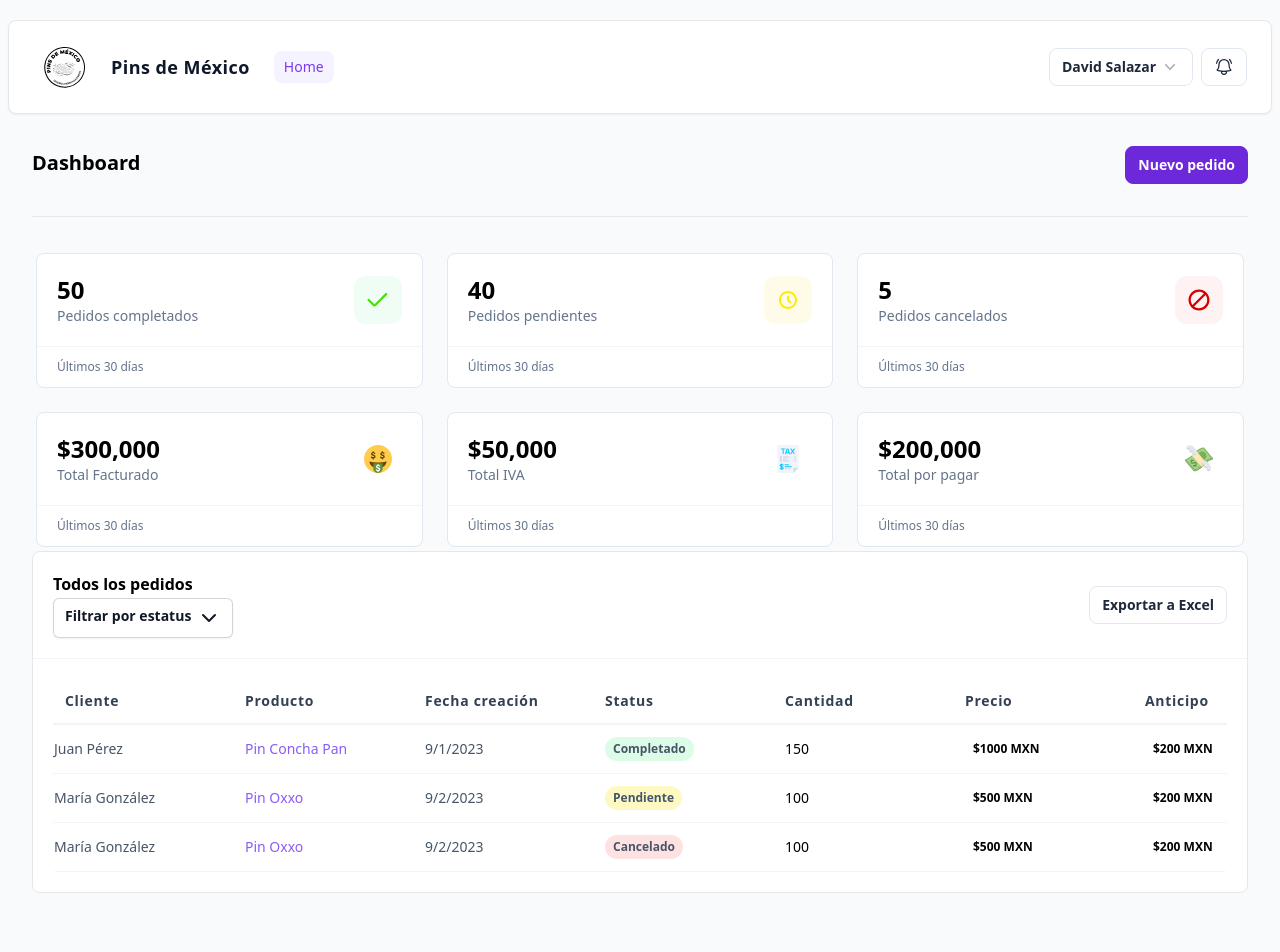
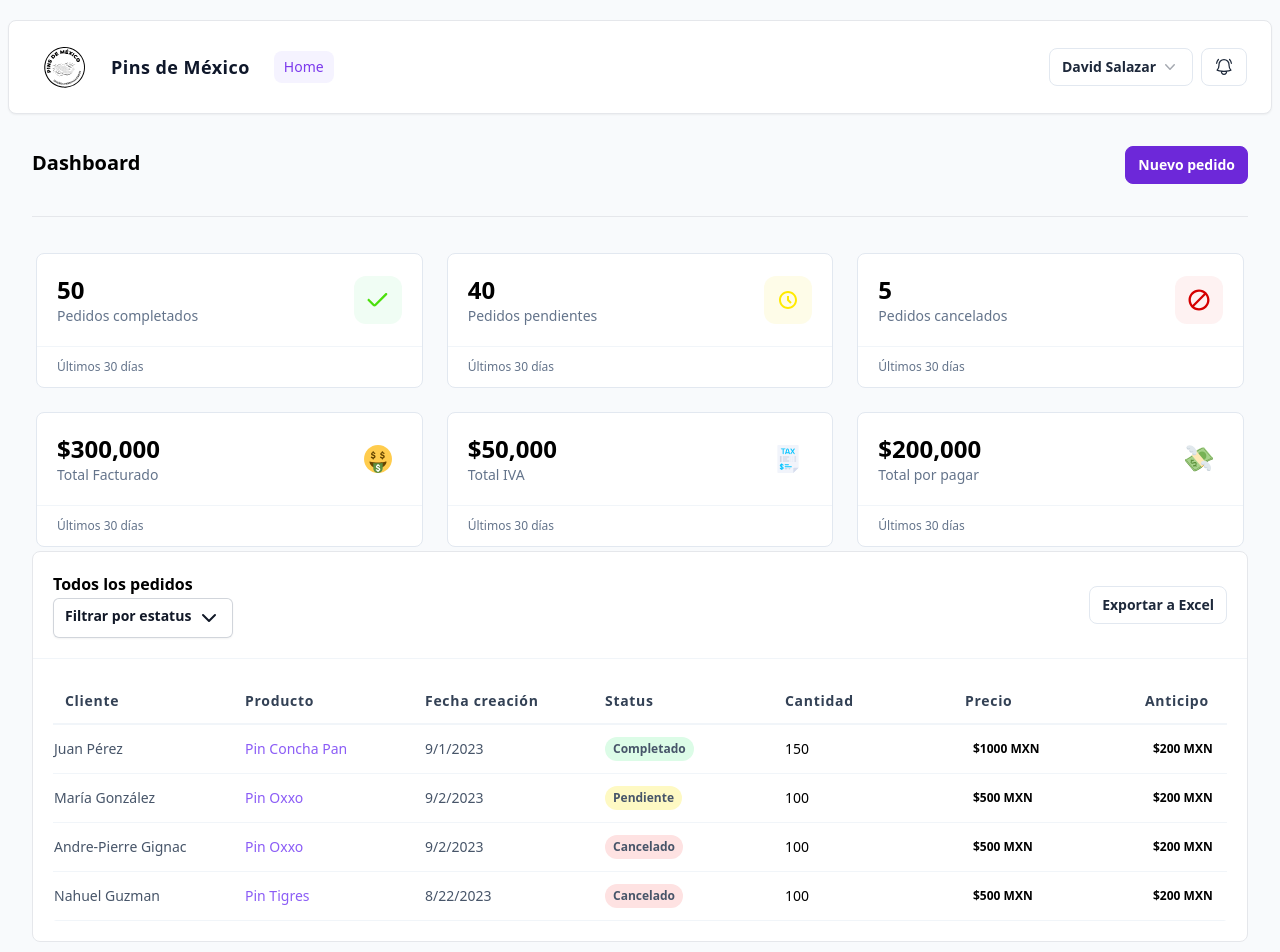
Before and after one commit to dbrab/pins-backup, an Angular app: page /home in a window 1280 px wide. Shown: the top 952 px of the page. Built offline with nearby package versions, Linux system fonts and the light colour scheme.

Commit message:
added xlsx npm to export to excel

```diff
--- a/package.json
+++ b/package.json
@@ -20,6 +20,7 @@
     "@angular/router": "^16.2.3",
     "rxjs": "~7.8.0",
     "tslib": "^2.3.0",
+    "xlsx": "^0.18.5",
     "zone.js": "~0.13.1"
   },
   "devDependencies": {
--- a/src/app/components/orders-grid/orders-grid.component.html
+++ b/src/app/components/orders-grid/orders-grid.component.html
@@ -33,10 +33,10 @@
       </div>
     </div>
     <div>
-      <a href="javascript:void(0)"
+      <button type="button" (click)="onclickExport()" href="javascript:void(0)"
         class="inline-flex items-center justify-center space-x-2 rounded-lg border border-slate-200 bg-white px-3 py-2 text-sm font-semibold leading-5 text-slate-800 hover:border-violet-300 hover:text-violet-800 active:border-slate-200">
         Exportar a Excel
-      </a>
+      </button>
     </div>
   </div>
   <div class="p-5">
--- a/src/app/components/orders-grid/orders-grid.component.ts
+++ b/src/app/components/orders-grid/orders-grid.component.ts
@@ -1,6 +1,6 @@
 import { Component } from '@angular/core';
 import { Order } from 'src/app/models/order';
-
+import * as XLSX from 'xlsx';
 @Component({
   selector: 'app-orders-grid',
   templateUrl: './orders-grid.component.html',
@@ -13,6 +13,15 @@ export class OrdersGridComponent {
 
   constructor() {
 
+  }
+  onclickExport(){
+    /* pass here the table id */
+    const ws: XLSX.WorkSheet = XLSX.utils.json_to_sheet(this.orders);
+    /* generate workbook and add the worksheet */
+    const wb: XLSX.WorkBook = XLSX.utils.book_new();
+    XLSX.utils.book_append_sheet(wb, ws, 'Sheet1');
+    /* save to file */
+    XLSX.writeFile(wb, 'Ordenes al dia.xlsx');
   }
   getOrders(): any[] {
     return [
@@ -28,7 +37,7 @@ export class OrdersGridComponent {
         subtotal: 900,
         facturaNo: 'FAC1234',
         capturadoPor: 'Tania',
-        status: 'Completado'
+        status: 'Completado',
       },
       {
         nombreCliente: 'María González',
@@ -42,10 +51,10 @@ export class OrdersGridComponent {
         subtotal: 900,
         facturaNo: 'FAC1235',
         capturadoPor: 'Tania',
-        status: 'Pendiente'
+        status: 'Pendiente',
       },
       {
-        nombreCliente: 'María González',
+        nombreCliente: 'Andre-Pierre Gignac',
         nombreProducto: 'Pin Oxxo',
         fechaPedido: new Date('2023-09-02').toLocaleDateString(),
         cantidad: 100,
@@ -56,7 +65,21 @@ export class OrdersGridComponent {
         subtotal: 900,
         facturaNo: 'FAC1235',
         capturadoPor: 'Tania',
-        status: 'Cancelado'
+        status: 'Cancelado',
+      },
+      {
+        nombreCliente: 'Nahuel Guzman',
+        nombreProducto: 'Pin Tigres',
+        fechaPedido: new Date('2023-08-22').toLocaleDateString(),
+        cantidad: 100,
+        precio: 500,
+        anticipo: 200,
+        liquidacion: 800,
+        pagoTotal: 1000,
+        subtotal: 900,
+        facturaNo: 'FAC1235',
+        capturadoPor: 'Tania',
+        status: 'Cancelado',
       },
       // Más objetos de tipo Pedido aquí
     ];
```
Also changed, not shown: 1 other file (tests, documents, lock files or other folders).
